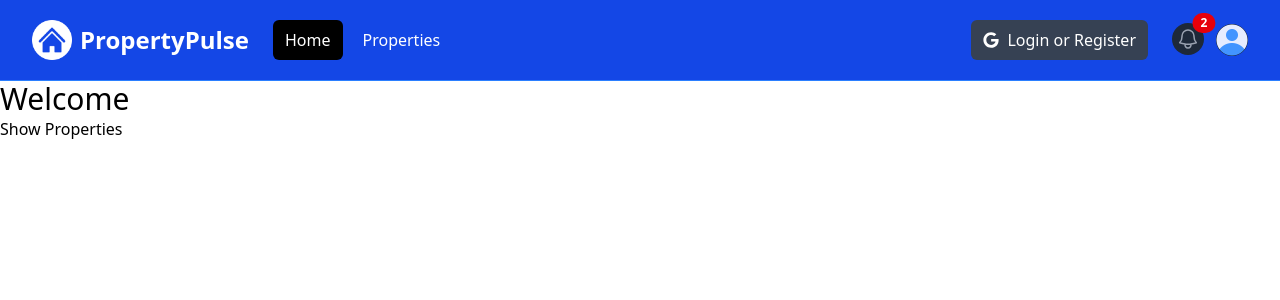
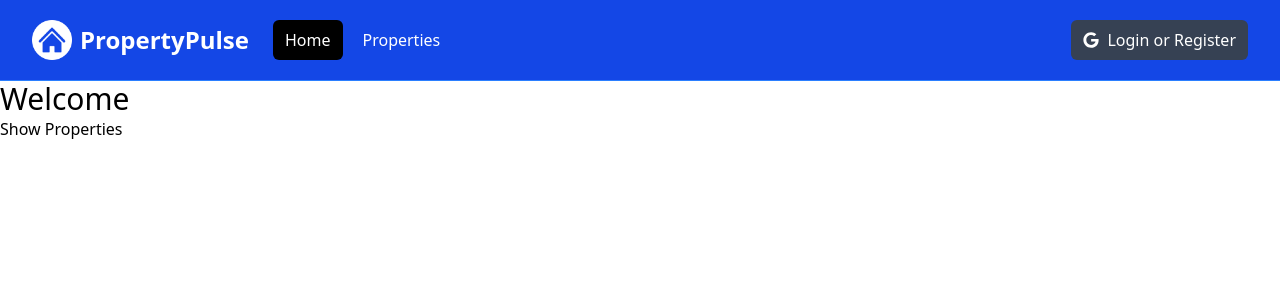
Before and after one commit to sandeshkhadka10/PropertyRental, a Next.js app: page / in a window 1280 px wide. Shown: the top 300 px of the page. Built offline with nearby package versions, Linux system fonts and the light colour scheme.

Commit message:
successfully made the navbar

```diff
--- a/components/Navbar.jsx
+++ b/components/Navbar.jsx
@@ -87,6 +87,7 @@
                     </div>
 
                     {/* <!-- Right Side Menu (Logged Out) --> */}
+                    {!isLoggedIn && (
                         <div className='hidden md:block md:ml-6'>
                             <div className='flex items-center'>
                                 <button className='flex items-center text-white bg-gray-700 hover:bg-gray-900 hover:text-white rounded-md px-3 py-2'>
@@ -95,8 +96,11 @@
                                 </button>
                             </div>
                         </div>
+                    )}
+
 
                     {/* <!-- Right Side Menu (Logged In) --> */}
+                    {isLoggedIn && (
                         <div className='absolute inset-y-0 right-0 flex items-center pr-2 md:static md:inset-auto md:ml-6 md:pr-0'>
                             <Link href='/messages' className='relative group'>
                                 <button
@@ -188,6 +192,8 @@
 
                             </div>
                         </div>
+                    )}
+
                 </div>
             </div>
 
@@ -215,11 +221,13 @@
                                 Add Property
                             </Link>
                         )}
-
+                        {!isLoggedIn && (
                             <button className='flex items-center text-white bg-gray-700 hover:bg-gray-900 hover:text-white rounded-md px-3 py-2 my-4'>
                                 <FaGoogle className='text-white mr-2' />
                                 <span>Login or Register</span>
                             </button>
+                        )}
+
                     </div>
                 </div>
             )}
```
Lines whose indentation alone changed are shown as unchanged.
